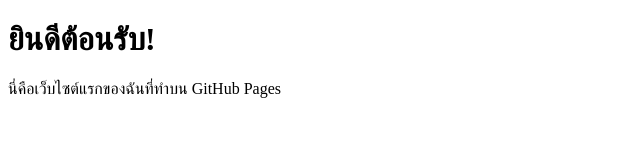
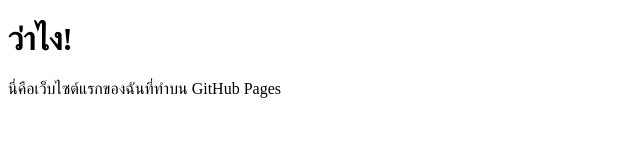
Before and after one commit to amriewesko/mywebsite, a plain HTML site: page index.html in a window 1280 px wide. Shown: the whole page, without its empty margins (0-640 px from the left). Drawn offline with Linux system fonts and the light colour scheme.

Commit message:
Update index.html

```diff
--- a/index.html
+++ b/index.html
@@ -5,7 +5,7 @@
   <title>เว็บไซต์ของฉัน</title>
 </head>
 <body>
-  <h1>ยินดีต้อนรับ!</h1>
+  <h1>ว่าไง!</h1>
   <p>นี่คือเว็บไซต์แรกของฉันที่ทำบน GitHub Pages</p>
 </body>
 </html>
```
